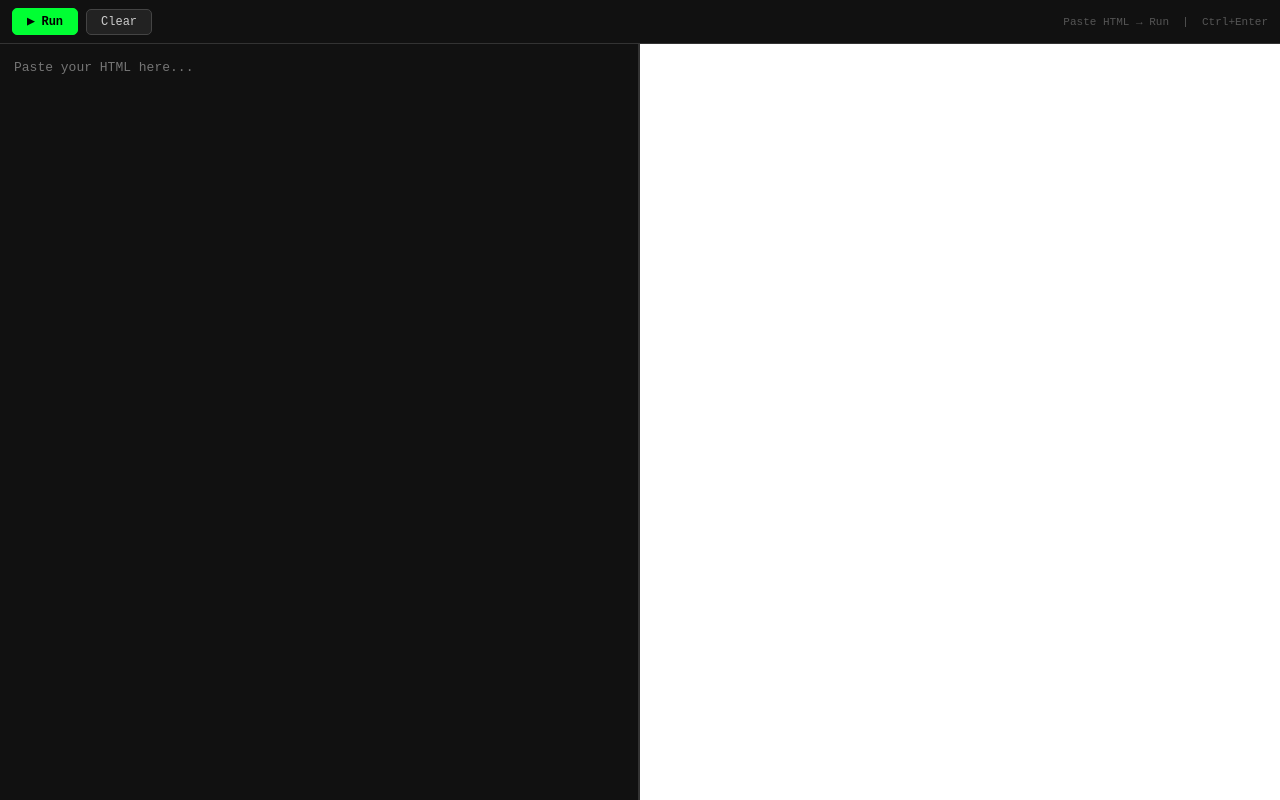
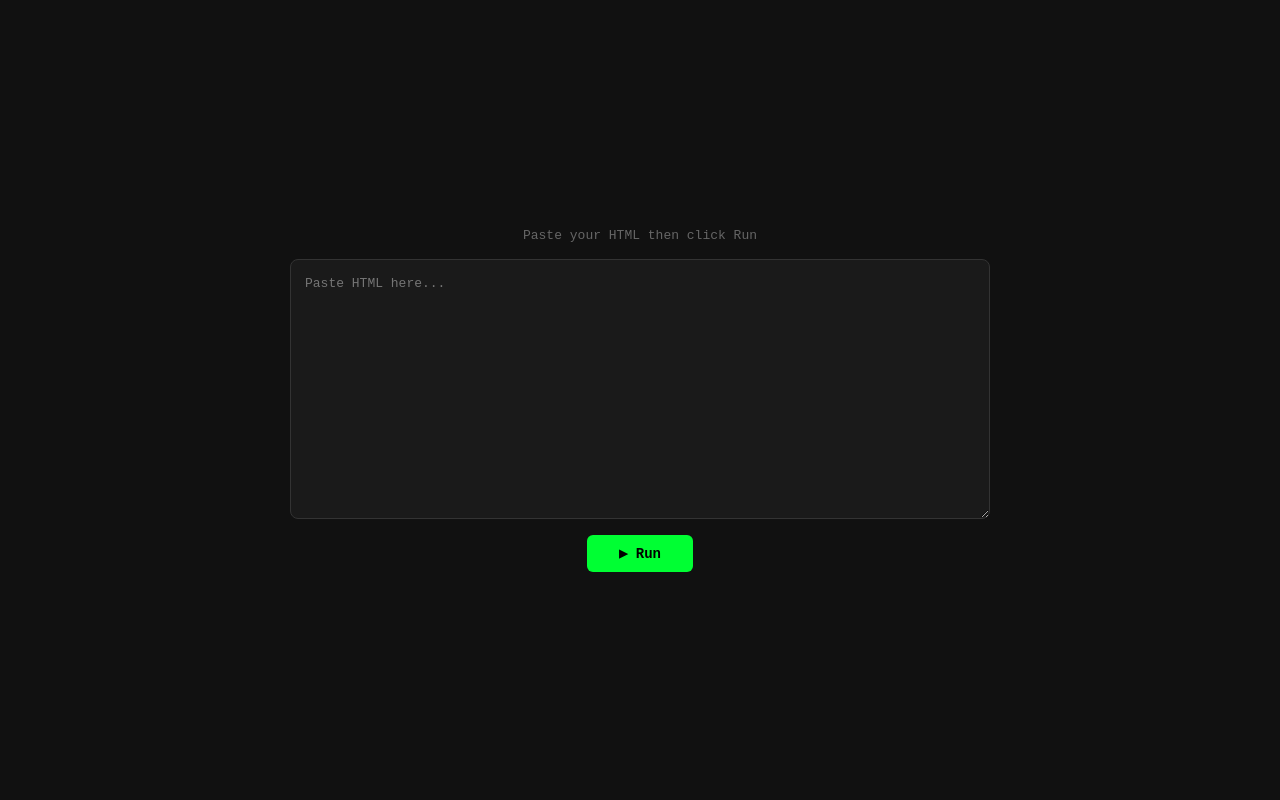
Before and after one commit to gcrowhurst/viewer, a plain HTML site: page index.html in a window 1280 px wide. Drawn offline with Linux system fonts and the light colour scheme.

Commit message:
Refactor HTML layout and styling for previewer
Updated the HTML structure and styling for better layout and usability.

```diff
--- a/index.html
+++ b/index.html
@@ -2,52 +2,100 @@
 <html lang="en">
 <head>
 <meta charset="UTF-8">
-<meta name="viewport" content="width=device-width, initial-scale=1.0">
-<title>HTML Previewer</title>
+<title>HTML Preview</title>
 <style>
   * { box-sizing: border-box; margin: 0; padding: 0; }
-  body { font-family: monospace; background: #1a1a1a; color: #ccc; height: 100vh; display: flex; flex-direction: column; overflow: hidden; }
+  body { font-family: monospace; background: #111; color: #ccc; height: 100vh; display: flex; flex-direction: column; }
 
-  .bar {
-    display: flex; align-items: center; gap: 8px;
-    padding: 8px 12px; background: #111; border-bottom: 1px solid #333; flex-shrink: 0;
+  #paste-screen {
+    flex: 1;
+    display: flex;
+    flex-direction: column;
+    align-items: center;
+    justify-content: center;
+    gap: 16px;
+    padding: 24px;
   }
 
-  .btn {
-    font-family: monospace; font-size: 12px; padding: 5px 14px;
-    border-radius: 5px; border: 1px solid #444; cursor: pointer;
-    background: #222; color: #ccc; transition: all 0.15s;
-  }
-  .btn:hover { border-color: #aaa; color: #fff; }
-  .btn.run { background: #00ff33; color: #000; border-color: #00ff33; font-weight: bold; }
-  .btn.run:hover { background: #00cc29; }
-
-  .hint { font-size: 11px; color: #555; margin-left: auto; }
-
-  .panes { display: flex; flex: 1; overflow: hidden; }
-
-  .left { width: 50%; display: flex; flex-direction: column; border-right: 2px solid #333; }
+  label { font-size: 13px; color: #666; }
 
   textarea {
-    flex: 1; background: #111; color: #e0e0e0; border: none; outline: none;
-    font-family: monospace; font-size: 13px; line-height: 1.6;
-    padding: 14px; resize: none; tab-size: 2; white-space: pre;
+    width: 100%;
+    max-width: 700px;
+    height: 260px;
+    background: #1a1a1a;
+    border: 1px solid #333;
+    border-radius: 8px;
+    color: #e0e0e0;
+    font-family: monospace;
+    font-size: 13px;
+    line-height: 1.6;
+    padding: 14px;
+    resize: vertical;
+    outline: none;
+    tab-size: 2;
+  }
+  textarea:focus { border-color: #555; }
+
+  button {
+    font-family: monospace;
+    font-size: 14px;
+    font-weight: bold;
+    padding: 10px 32px;
+    background: #00ff33;
+    color: #000;
+    border: none;
+    border-radius: 6px;
+    cursor: pointer;
+  }
+  button:hover { background: #00cc29; }
+
+  #preview-screen {
+    display: none;
+    flex: 1;
+    flex-direction: column;
   }
 
-  iframe { width: 50%; border: none; background: #fff; }
+  .topbar {
+    display: flex;
+    align-items: center;
+    gap: 10px;
+    padding: 6px 12px;
+    background: #111;
+    border-bottom: 1px solid #222;
+    flex-shrink: 0;
+  }
+
+  .back-btn {
+    font-family: monospace;
+    font-size: 12px;
+    padding: 4px 12px;
+    background: #222;
+    color: #ccc;
+    border: 1px solid #444;
+    border-radius: 5px;
+    cursor: pointer;
+  }
+  .back-btn:hover { border-color: #aaa; color: #fff; }
+
+  iframe {
+    flex: 1;
+    border: none;
+    width: 100%;
+  }
 </style>
 </head>
 <body>
 
-<div class="bar">
-  <button class="btn run" id="runBtn">&#9654; Run</button>
-  <button class="btn" id="clearBtn">Clear</button>
-  <span class="hint">Paste HTML &rarr; Run &nbsp;|&nbsp; Ctrl+Enter</span>
+<div id="paste-screen">
+  <label>Paste your HTML then click Run</label>
+  <textarea id="code" spellcheck="false" placeholder="Paste HTML here..."></textarea>
+  <button id="runBtn">&#9654; Run</button>
 </div>
 
-<div class="panes">
-  <div class="left">
-    <textarea id="code" spellcheck="false" placeholder="Paste your HTML here..."></textarea>
+<div id="preview-screen">
+  <div class="topbar">
+    <button class="back-btn" id="backBtn">&#8592; Back</button>
   </div>
   <iframe id="preview" sandbox="allow-scripts allow-same-origin allow-forms"></iframe>
 </div>
@@ -55,16 +103,24 @@
 <script>
   const code = document.getElementById('code');
   const preview = document.getElementById('preview');
+  const pasteScreen = document.getElementById('paste-screen');
+  const previewScreen = document.getElementById('preview-screen');
 
   function run() {
+    if (!code.value.trim()) return;
     const doc = preview.contentDocument || preview.contentWindow.document;
     doc.open();
     doc.write(code.value);
     doc.close();
+    pasteScreen.style.display = 'none';
+    previewScreen.style.display = 'flex';
   }
 
   document.getElementById('runBtn').addEventListener('click', run);
-  document.getElementById('clearBtn').addEventListener('click', () => { code.value = ''; });
+  document.getElementById('backBtn').addEventListener('click', () => {
+    pasteScreen.style.display = 'flex';
+    previewScreen.style.display = 'none';
+  });
 
   document.addEventListener('keydown', e => {
     if ((e.ctrlKey || e.metaKey) && e.key === 'Enter') run();
```
